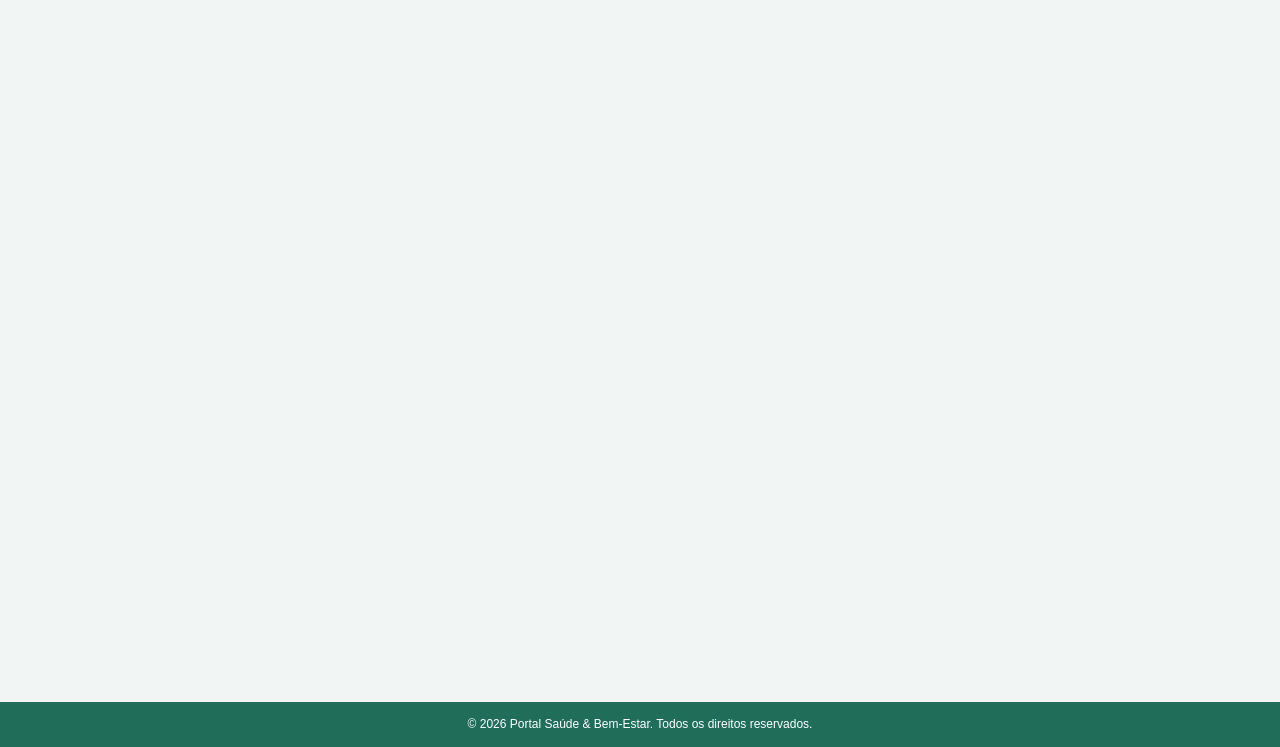
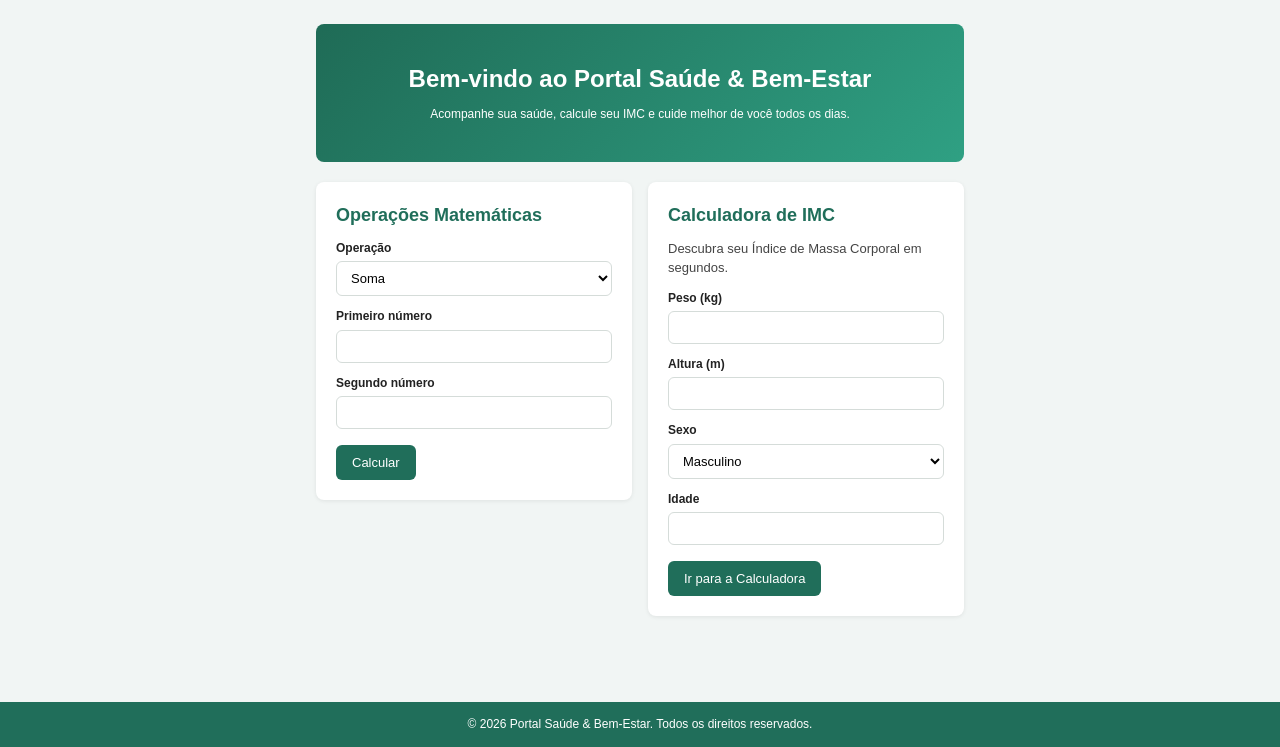
Before and after one commit to heitorandrd/codespaces-flask, a Flask app: template templates/index.html in a window 1280 px wide. Shown: the part 53-800 px from the top of the page. Run offline with Flask 3, Linux system fonts and the light colour scheme; the template is opened without the code that fills it, so the values that code supplies are empty.

Commit message:
adiciona página "Sobre" e atualiza o layout da página inicial com novos recursos

```diff
--- a/templates/index.html
+++ b/templates/index.html
@@ -1,15 +1,57 @@
 {% extends 'base.html' %}
-{% block title %}NutriVida - Início{% endblock %}
-{% block conteudo %}
+
+{% block title %}Início - Portal Saúde &amp; Bem-Estar{% endblock %}
+
+{% block content %}
 <section class="hero">
-    <h1>Bem-vindo(a) ao NutriVida</h1>
-    <p>Seu espaço para acompanhar a alimentação de forma simples e saudável. Calcule calorias, conheça sua nutricionista e cuide melhor da sua saúde.</p>
-    <a class="botao" href="{{ url_for('calculadora') }}">Ir para a Calculadora</a>
-    <a class="botao botao-secundario" href="{{ url_for('perfil') }}">Conhecer a Nutricionista</a>
+  <h1>Bem-vindo ao Portal Saúde &amp; Bem-Estar</h1>
+  <p>Acompanhe sua saúde, calcule seu IMC e cuide melhor de você todos os dias.</p>
 </section>
 
-<section class="imagens">
-    <img src="{{ url_for('static', filename='nutricao-1.svg') }}" alt="Ilustração de alimentação saudável">
-    <img src="{{ url_for('static', filename='nutricao-2.svg') }}" alt="Ilustração de balança nutricional">
-</section>
+<div class="grid-2">
+  <section class="card">
+    <h2>Operações Matemáticas</h2>
+    <form action="{{ url_for('math_form') }}" method="get">
+      <label for="operacao">Operação</label>
+      <select id="operacao" name="operacao">
+        <option value="soma">Soma</option>
+        <option value="subtracao">Subtração</option>
+        <option value="multiplicacao">Multiplicação</option>
+        <option value="divisao">Divisão</option>
+      </select>
+
+      <label for="primeiro">Primeiro número</label>
+      <input type="number" id="primeiro" name="primeiro" step="any" required>
+
+      <label for="segundo">Segundo número</label>
+      <input type="number" id="segundo" name="segundo" step="any" required>
+
+      <button type="submit" class="btn">Calcular</button>
+    </form>
+  </section>
+
+  <section class="card">
+    <h2>Calculadora de IMC</h2>
+    <p class="descricao">Descubra seu Índice de Massa Corporal em segundos.</p>
+    <form action="{{ url_for('imc_form') }}" method="get">
+      <label for="peso">Peso (kg)</label>
+      <input type="number" id="peso" name="peso" step="any" min="1" required>
+
+      <label for="altura">Altura (m)</label>
+      <input type="number" id="altura" name="altura" step="any" min="0.5" required>
+
+      <label for="sexo">Sexo</label>
+      <select id="sexo" name="sexo">
+        <option value="masculino">Masculino</option>
+        <option value="feminino">Feminino</option>
+        <option value="outro">Outro</option>
+      </select>
+
+      <label for="idade">Idade</label>
+      <input type="number" id="idade" name="idade" min="1" max="120" required>
+
+      <button type="submit" class="btn">Ir para a Calculadora</button>
+    </form>
+  </section>
+</div>
 {% endblock %}
```
Also changed, not shown: templates/about.html (added, +59 -0 lines).
